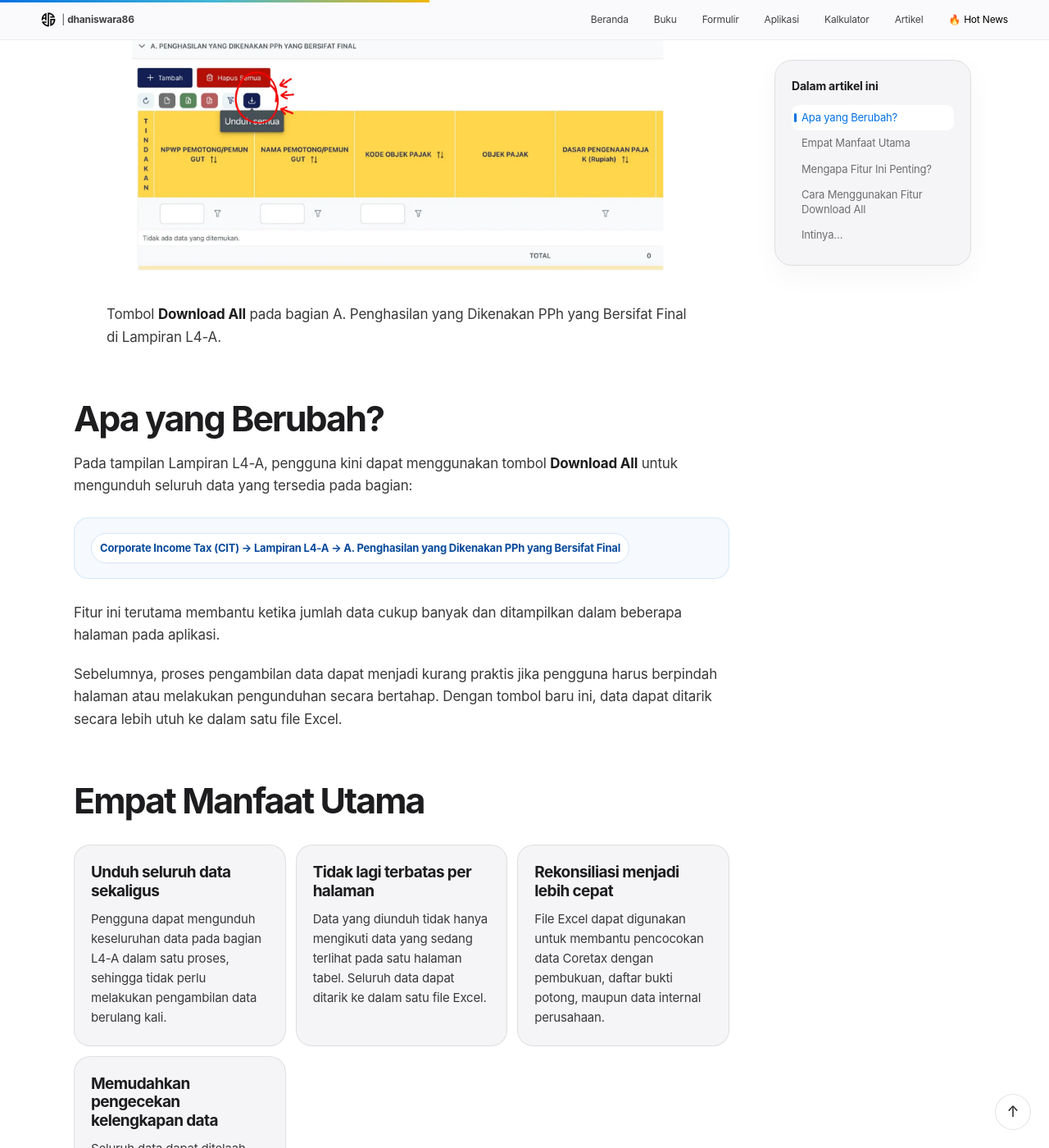
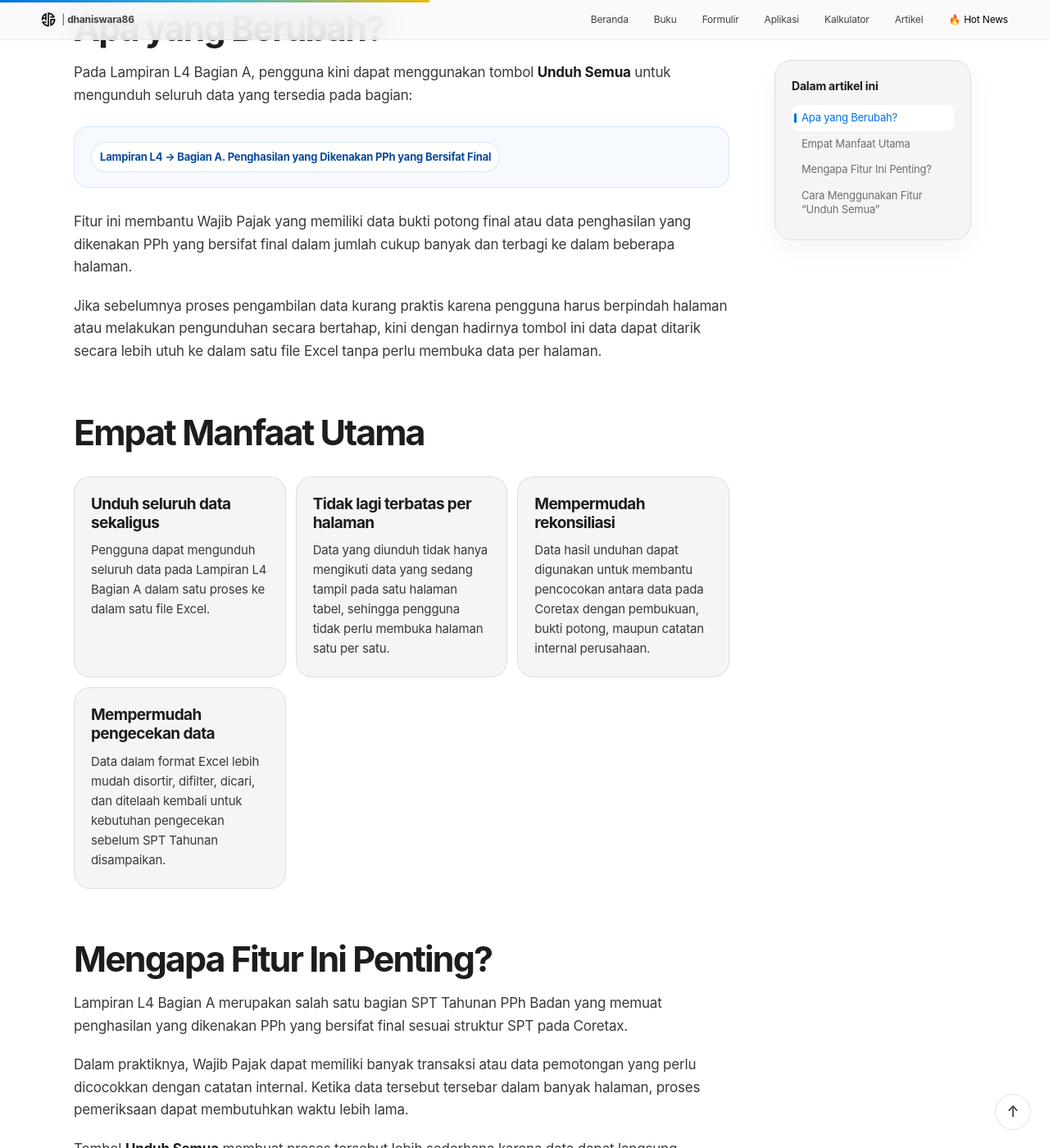
Before and after one commit to dhaniswara86/dhaniswara86.github.io, a Jekyll site: the page built from _posts/2026-08-10-coretax-download-all-l4-a-spt-badan.md, in a window 1280 px wide and 1400 px high, scrolled down 1566 px. Shown: the whole window at 82% size. Built offline with Jekyll 4.4.1, drawn with Linux system fonts in a browser that asks for light colours; some of the changed text lies outside the part shown.

Commit message:
Update title and excerpt for Coretax feature

```diff
--- a/_posts/2026-08-10-coretax-download-all-l4-a-spt-badan.md
+++ b/_posts/2026-08-10-coretax-download-all-l4-a-spt-badan.md
@@ -1,78 +1,61 @@
 ---
 layout: hotnews-editorial
-title: "UPDATE CORETAX: Lampiran L4-A SPT Badan Kini Punya Fitur Download All Excel"
+title: "Coretax Update: Fitur “Unduh Semua” pada Lampiran L4 Bagian A SPT Badan"
 date: 2026-08-10 20:00:00 +0700
-date_modified: 2026-08-10 20:00:00 +0700
+date_modified: 2026-08-10 20:50:00 +0700
 author: "Angga Sukma Dhaniswara"
 category: "Coretax"
 
 tags:
   - Coretax
   - SPT Tahunan PPh Badan
-  - Lampiran L4-A
+  - Lampiran L4
   - PPh Final
   - Excel
 
-excerpt: "Coretax menambahkan tombol Download All pada Lampiran L4-A SPT Tahunan PPh Badan, khususnya bagian A. Penghasilan yang Dikenakan PPh yang Bersifat Final, sehingga seluruh data dapat diunduh sekaligus ke Excel."
+excerpt: "Coretax menambahkan tombol “Unduh Semua” pada Lampiran L4 Bagian A SPT Tahunan PPh Badan (Penghasilan yang Dikenakan PPh yang Bersifat Final), sehingga seluruh data dapat diunduh sekaligus ke format Excel."
 
 reading_time: "4 menit baca"
 visual_type: "feature-update"
 
-source_label: "Tampilan aplikasi Coretax yang terlampir"
-source_url: ""
+source_label: "Telegram: FAQ Coretax"
+source_url: "https://t.me/FAQCoretax"
 
 hero_eyebrow: "Kabayan Hot News"
-hero_title: "Download data L4-A kini lebih praktis."
-hero_gradient: "Sekali klik, seluruh data masuk Excel."
+hero_title: "Coretax Update: Fitur “Unduh Semua”."
+hero_gradient: "Lampiran L4 Bagian A kini lebih praktis."
 hero_visual_label: "Update Coretax"
-hero_visual_title: "Download All L4-A"
+hero_visual_title: "Unduh Semua L4"
 ---
 
 <p class="hotnews-lead">
-  <strong>
-    Coretax kini menambahkan tombol <em>Download All</em> pada
-    Corporate Income Tax (CIT) Lampiran L4-A SPT Tahunan PPh Badan,
-    secara khusus pada bagian A. Penghasilan yang Dikenakan PPh
-    yang Bersifat Final.
-  </strong>
+  <strong>Ringkasan Cepat:</strong>
+  Coretax menambahkan tombol <strong>“Unduh Semua”</strong> pada
+  Lampiran L4 Bagian A SPT Tahunan PPh Badan
+  (<strong>Penghasilan yang Dikenakan PPh yang Bersifat Final</strong>),
+  sehingga seluruh data dapat diunduh sekaligus ke format Excel.
 </p>
-
-Pembaruan ini memudahkan Wajib Pajak mengunduh seluruh data yang
-tercantum pada bagian tersebut ke dalam satu file Excel, tanpa harus
-mengambil data halaman demi halaman.
-
-<figure class="hotnews-figure">
-  <img
-    src="{{ '/assets/img/Downloadall-L4.webp' | relative_url }}"
-    alt="Tombol Download All pada Lampiran L4-A SPT Tahunan PPh Badan di Coretax"
-    loading="lazy"
-  >
-  <figcaption>
-    Tombol <strong>Download All</strong> pada bagian A. Penghasilan yang
-    Dikenakan PPh yang Bersifat Final di Lampiran L4-A.
-  </figcaption>
-</figure>
 
 ## Apa yang Berubah?
 
-Pada tampilan Lampiran L4-A, pengguna kini dapat menggunakan tombol
-<strong>Download All</strong> untuk mengunduh seluruh data yang tersedia
+Pada Lampiran L4 Bagian A, pengguna kini dapat menggunakan tombol
+<strong>Unduh Semua</strong> untuk mengunduh seluruh data yang tersedia
 pada bagian:
 
 <div class="hotnews-menu-path">
   <span>
-    Corporate Income Tax (CIT) → Lampiran L4-A →
-    A. Penghasilan yang Dikenakan PPh yang Bersifat Final
+    Lampiran L4 → Bagian A. Penghasilan yang Dikenakan PPh yang Bersifat Final
   </span>
 </div>
 
-Fitur ini terutama membantu ketika jumlah data cukup banyak dan
-ditampilkan dalam beberapa halaman pada aplikasi.
+Fitur ini membantu Wajib Pajak yang memiliki data bukti potong final
+atau data penghasilan yang dikenakan PPh yang bersifat final dalam
+jumlah cukup banyak dan terbagi ke dalam beberapa halaman.
 
-Sebelumnya, proses pengambilan data dapat menjadi kurang praktis jika
-pengguna harus berpindah halaman atau melakukan pengunduhan secara
-bertahap. Dengan tombol baru ini, data dapat ditarik secara lebih utuh
-ke dalam satu file Excel.
+Jika sebelumnya proses pengambilan data kurang praktis karena pengguna
+harus berpindah halaman atau melakukan pengunduhan secara bertahap,
+kini dengan hadirnya tombol ini data dapat ditarik secara lebih utuh
+ke dalam satu file Excel tanpa perlu membuka data per halaman.
 
 ## Empat Manfaat Utama
 
@@ -80,53 +63,51 @@
   <section class="hotnews-step">
     <h3>Unduh seluruh data sekaligus</h3>
     <p>
-      Pengguna dapat mengunduh keseluruhan data pada bagian L4-A
-      dalam satu proses, sehingga tidak perlu melakukan pengambilan
-      data berulang kali.
+      Pengguna dapat mengunduh seluruh data pada Lampiran L4 Bagian A
+      dalam satu proses ke dalam satu file Excel.
     </p>
   </section>
 
   <section class="hotnews-step">
     <h3>Tidak lagi terbatas per halaman</h3>
     <p>
-      Data yang diunduh tidak hanya mengikuti data yang sedang terlihat
-      pada satu halaman tabel. Seluruh data dapat ditarik ke dalam satu
-      file Excel.
+      Data yang diunduh tidak hanya mengikuti data yang sedang tampil
+      pada satu halaman tabel, sehingga pengguna tidak perlu membuka
+      halaman satu per satu.
     </p>
   </section>
 
   <section class="hotnews-step">
-    <h3>Rekonsiliasi menjadi lebih cepat</h3>
+    <h3>Mempermudah rekonsiliasi</h3>
     <p>
-      File Excel dapat digunakan untuk membantu pencocokan data Coretax
-      dengan pembukuan, daftar bukti potong, maupun data internal
-      perusahaan.
+      Data hasil unduhan dapat digunakan untuk membantu pencocokan
+      antara data pada Coretax dengan pembukuan, bukti potong,
+      maupun catatan internal perusahaan.
     </p>
   </section>
 
   <section class="hotnews-step">
-    <h3>Memudahkan pengecekan kelengkapan data</h3>
+    <h3>Mempermudah pengecekan data</h3>
     <p>
-      Seluruh data dapat ditelaah dalam satu file sehingga proses
-      pengecekan, penyortiran, penyaringan, dan pencarian data menjadi
-      lebih mudah dibandingkan hanya mengandalkan tampilan tabel pada
-      aplikasi.
+      Data dalam format Excel lebih mudah disortir, difilter,
+      dicari, dan ditelaah kembali untuk kebutuhan pengecekan
+      sebelum SPT Tahunan disampaikan.
     </p>
   </section>
 </div>
 
 ## Mengapa Fitur Ini Penting?
 
-Lampiran L4-A merupakan salah satu bagian SPT Tahunan PPh Badan yang
-memuat penghasilan yang dikenakan PPh yang bersifat final dan/atau
-bersifat tertentu sesuai struktur SPT pada Coretax.
+Lampiran L4 Bagian A merupakan salah satu bagian SPT Tahunan PPh Badan
+yang memuat penghasilan yang dikenakan PPh yang bersifat final sesuai
+struktur SPT pada Coretax.
 
 Dalam praktiknya, Wajib Pajak dapat memiliki banyak transaksi atau
 data pemotongan yang perlu dicocokkan dengan catatan internal.
 Ketika data tersebut tersebar dalam banyak halaman, proses pemeriksaan
 dapat membutuhkan waktu lebih lama.
 
-Tombol <strong>Download All</strong> membuat proses tersebut lebih
+Tombol <strong>Unduh Semua</strong> membuat proses tersebut lebih
 sederhana karena data dapat langsung dipindahkan ke Excel untuk
 dilakukan:
 
@@ -137,42 +118,51 @@
 - pengecekan nilai dasar pengenaan pajak maupun informasi lain
   yang tersedia pada data.
 
-## Cara Menggunakan Fitur Download All
+## Cara Menggunakan Fitur “Unduh Semua”
 
-Pengguna dapat membuka SPT Tahunan PPh Badan pada Coretax, kemudian
-masuk ke Lampiran L4-A dan membuka bagian
-<strong>A. Penghasilan yang Dikenakan PPh yang Bersifat Final</strong>.
+Pada bagian Induk SPT Tahunan PPh Badan, jawab pertanyaan Huruf C:
 
-Pada toolbar di atas tabel, pilih ikon <strong>Download All</strong>
-seperti yang ditunjukkan pada gambar.
+<div class="hotnews-menu-path">
+  <span>
+    2. Apakah Wajib Pajak menerima atau memperoleh penghasilan yang dikenakan PPh yang bersifat final?
+  </span>
+</div>
+
+Pilih jawaban <strong>“Ya”</strong>. Setelah itu, Lampiran 4
+<strong>Penghasilan yang Dikenakan Pajak Final dan Daftar Penghasilan
+yang Bukan Objek Pajak</strong> akan terbuka.
+
+Pada Lampiran L4 Bagian A
+<strong>Penghasilan yang Dikenakan PPh yang Bersifat Final</strong>,
+akan muncul tombol <strong>Unduh Semua</strong> seperti yang ditunjukkan
+pada gambar berikut.
+
+<figure class="hotnews-figure">
+  <img
+    src="{{ '/assets/img/Downloadall-L4.webp' | relative_url }}"
+    alt="Tombol Unduh Semua pada Lampiran L4 Bagian A SPT Tahunan PPh Badan di Coretax"
+    loading="lazy"
+  >
+  <figcaption>
+    Tombol <strong>Unduh Semua</strong> pada Lampiran L4 Bagian A:
+    Penghasilan yang Dikenakan PPh yang Bersifat Final.
+  </figcaption>
+</figure>
 
 File hasil unduhan selanjutnya dapat dibuka menggunakan aplikasi
 pengolah spreadsheet untuk kebutuhan pengecekan dan rekonsiliasi.
 
 <div class="hotnews-note">
-  <strong>Catatan Kabayan</strong>
+  <strong>Sumber</strong>
 
   <p>
-    Fitur <em>Download All</em> sangat membantu terutama bagi Wajib Pajak
-    dengan volume data yang besar. Meski demikian, hasil unduhan tetap
-    sebaiknya direkonsiliasi dengan pembukuan dan dokumen perpajakan yang
-    dimiliki perusahaan sebelum SPT Tahunan disampaikan.
-  </p>
-
-  <p>
-    Tampilan, nama menu, dan fungsi pada Coretax dapat berubah mengikuti
-    pembaruan sistem. Jika tombol belum muncul pada akun tertentu, lakukan
-    pengecekan kembali pada tampilan Coretax yang digunakan.
+    Telegram:
+    <a
+      href="https://t.me/FAQCoretax"
+      target="_blank"
+      rel="noopener noreferrer"
+    >
+      t.me/FAQCoretax
+    </a>
   </p>
 </div>
-
-## Intinya...
-
-Pembaruan ini terlihat sederhana, tetapi cukup penting untuk proses
-penyusunan SPT Tahunan PPh Badan.
-
-Dengan adanya tombol <strong>Download All</strong> pada Lampiran L4-A,
-Wajib Pajak tidak perlu lagi mengandalkan pengambilan data per halaman.
-Seluruh data dapat diunduh ke Excel dalam satu proses sehingga
-rekonsiliasi dan pengecekan data dapat dilakukan dengan lebih cepat dan
-lebih praktis.
```
